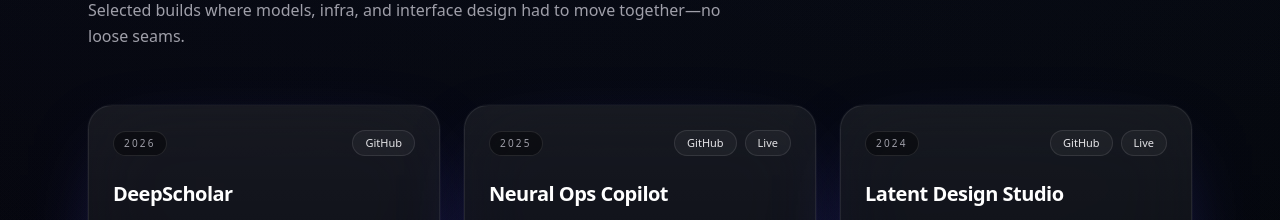
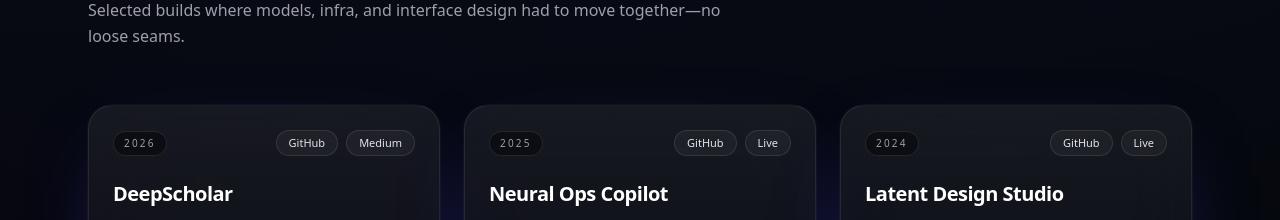
Before and after one commit to egehank1/personal-website, a Next.js app: page / in a window 1280 px wide. Shown: the part 1780-2000 px from the top of the page. Built offline with nearby package versions, Linux system fonts and the light colour scheme; no server answers.

Commit message:
Add Medium link support to FeaturedProjects component and update project data structure to include Medium URLs for enhanced project visibility.

```diff
--- a/src/components/sections/FeaturedProjects.tsx
+++ b/src/components/sections/FeaturedProjects.tsx
@@ -41,6 +41,16 @@
                         className="rounded-full border border-white/10 bg-white/[0.04] px-3 py-1 text-[11px] text-zinc-200 transition hover:border-violet-400/40 hover:text-white"
                       >
                         GitHub
+                      </a>
+                    ) : null}
+                    {project.medium ? (
+                      <a
+                        href={project.medium}
+                        target="_blank"
+                        rel="noreferrer"
+                        className="rounded-full border border-white/10 bg-white/[0.04] px-3 py-1 text-[11px] text-zinc-200 transition hover:border-violet-400/40 hover:text-white"
+                      >
+                        Medium
                       </a>
                     ) : null}
                     {project.live ? (
--- a/src/data/projects.ts
+++ b/src/data/projects.ts
@@ -12,6 +12,7 @@
   highlights: string[];
   tech: string[];
   github?: string;
+  medium?: string;
   live?: string;
   year: string;
   caseStudy?: {
@@ -49,6 +50,8 @@
       "PyMuPDF",
     ],
     github: "https://github.com/egehank1/deepscholar",
+    medium:
+      "https://medium.com/@egehankilic/i-built-a-research-assistant-that-actually-cites-its-sources-heres-every-decision-i-made-ff97ebca9ef9",
     year: "2026",
     caseStudy: {
       subtitle:
```
